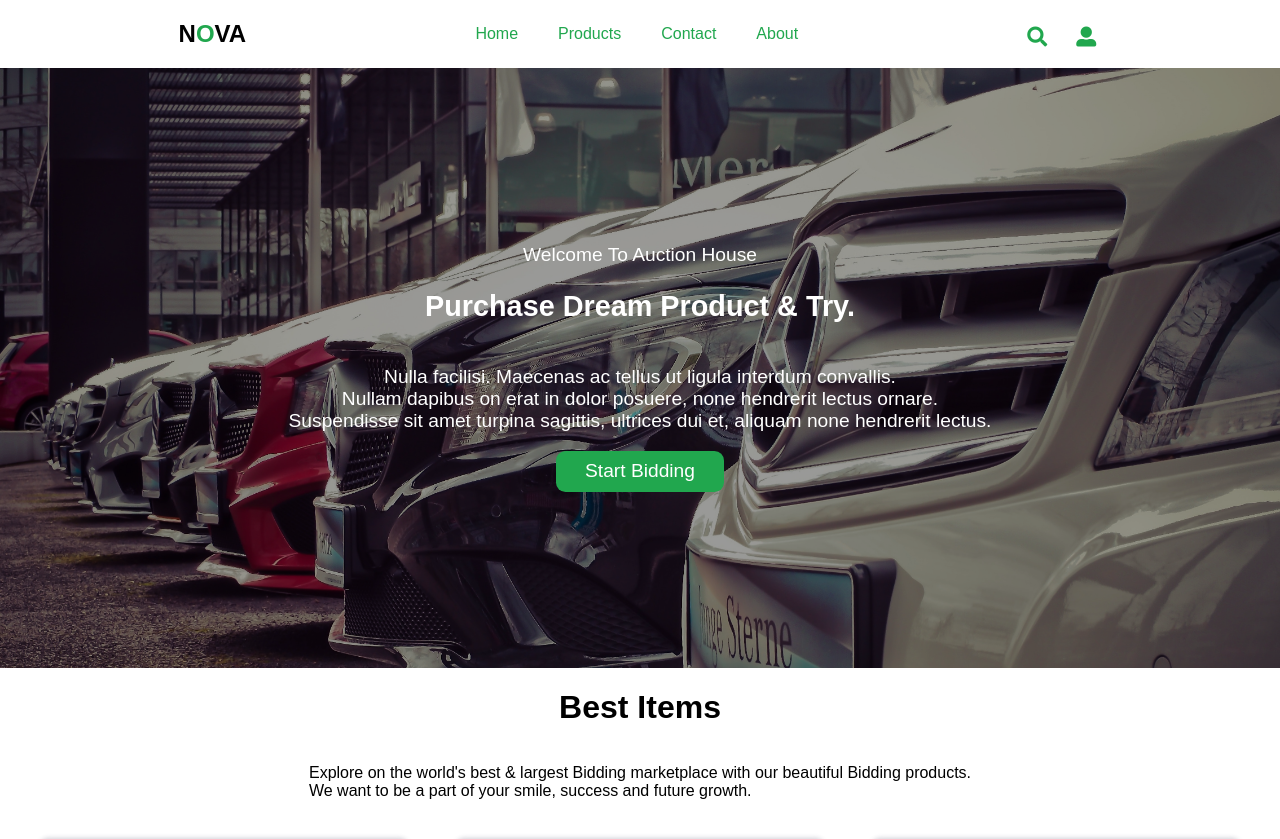
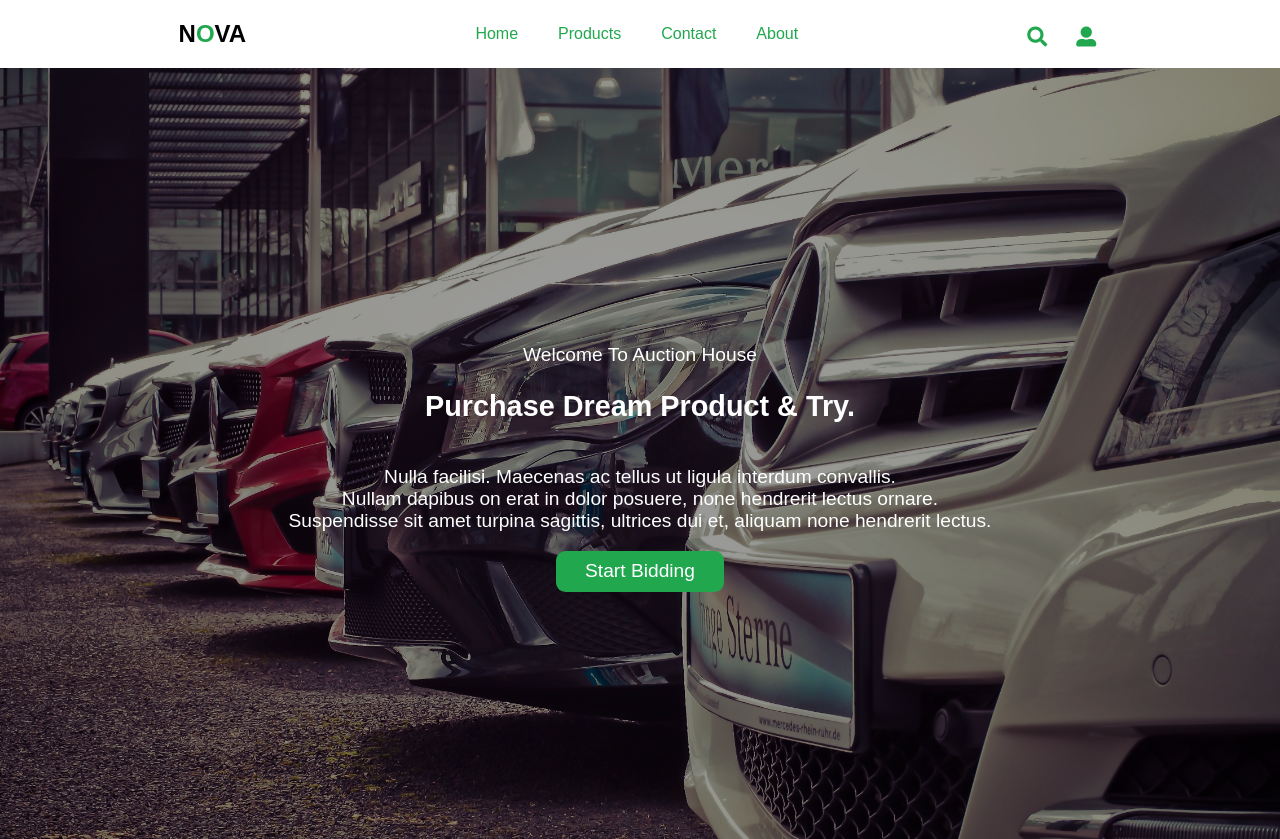
Before and after one commit to m0hammad-2Z/Nova-Auction, a PHP site: page /index.html in a window 1280 px wide. Shown: the top 839 px of the page. Run offline with PHP 8.4, Linux system fonts and the light colour scheme.

Commit message:
Update styles.css

```diff
--- a/css/styles.css
+++ b/css/styles.css
@@ -227,7 +227,8 @@ body{
     margin: 0;
 }
 .main{
-    min-height: 75vh;
+    min-width: 100vw;
+    min-height: 100vh;
 }
 
 select{
```
